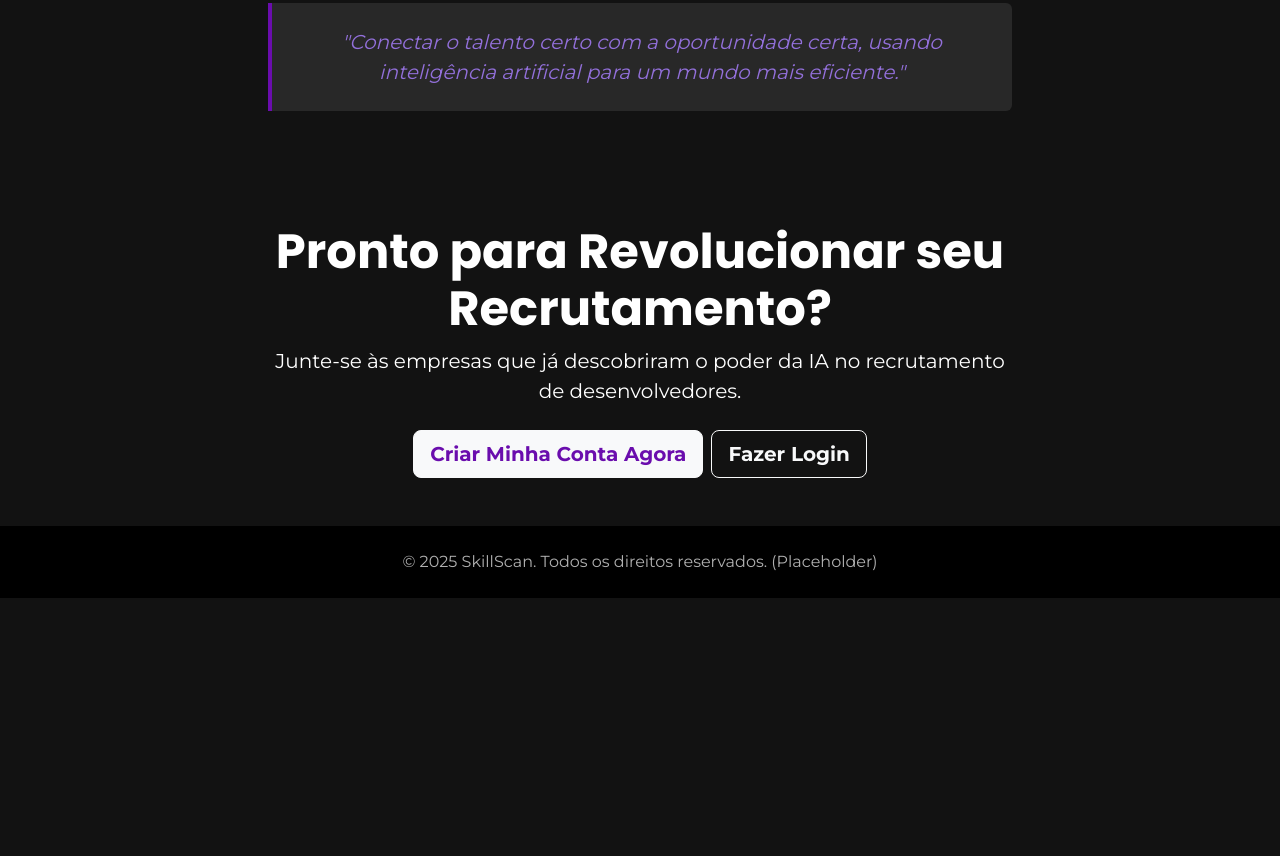
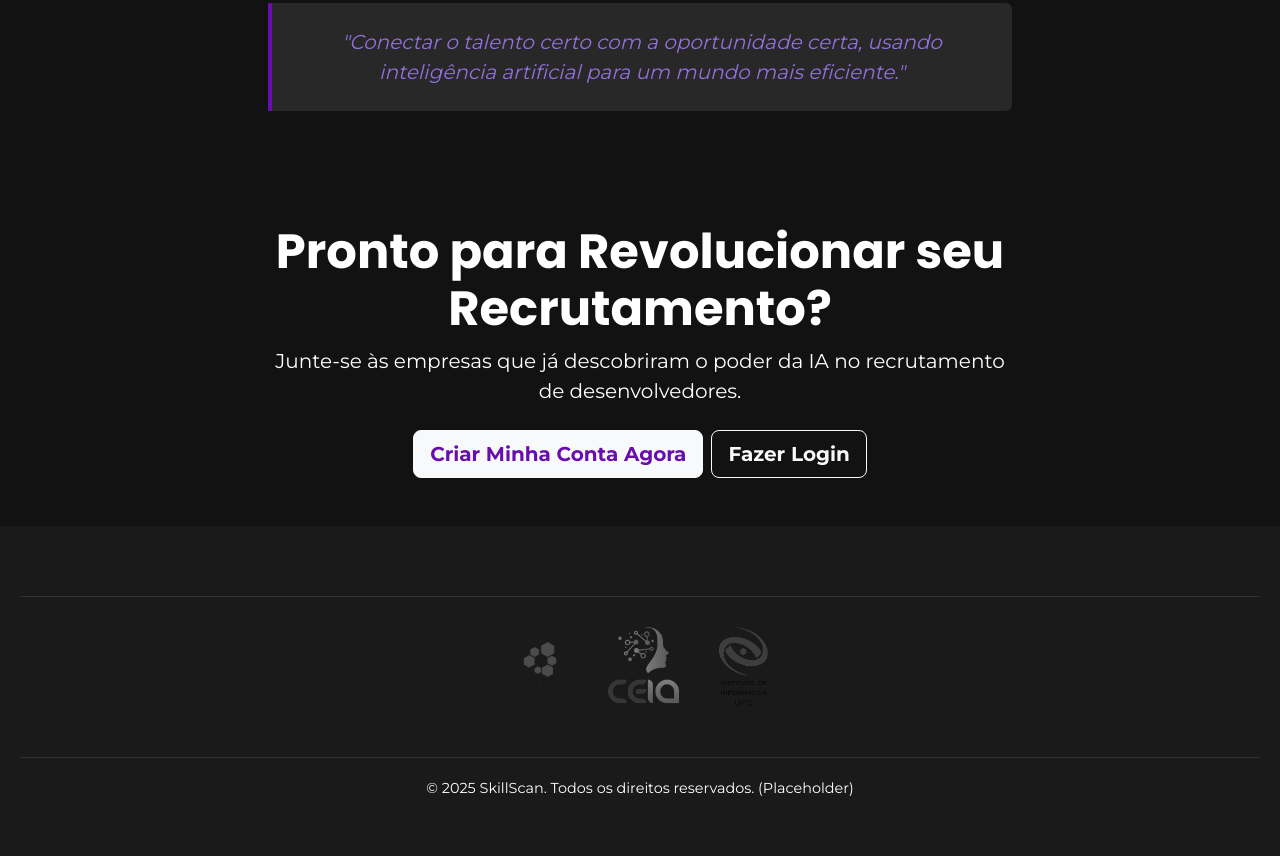
Before and after one commit to giovanasfaleiro/SkillScan-Apresenta-o, a plain HTML site: page index.html in a window 1280 px wide. Shown: the part 3191-4047 px from the top of the page. Before the commit the page ends 3789 px from the top, so only its background shows below. Drawn offline with nearby package versions, Linux system fonts and the light colour scheme.

Commit message:
adição de logos parceiras

```diff
--- a/css/style.css
+++ b/css/style.css
@@ -201,3 +201,67 @@ body {
         margin-left: auto;
     }
 }
+
+/* Footer specific styles (if not already defined) */
+.footer {
+    background-color: #1a1a1a; /* Adjust to your footer background color */
+    color: #fff;
+    padding: 40px 20px;
+    text-align: center;
+}
+
+/* Partner Logos Container */
+.partner-logos-container {
+    padding: 30px 0; /* Add some vertical padding */
+    border-top: 1px solid rgba(255, 255, 255, 0.1); /* Optional: a subtle separator */
+    margin-top: 30px; /* Space from the content above */
+}
+
+/* Partner Carousel - Using Flexbox for layout */
+.partner-carousel {
+    display: flex;
+    justify-content: center; /* Center the logos horizontally */
+    align-items: center;
+    gap: 40px; /* Space between logos */
+    flex-wrap: wrap; /* Allow logos to wrap to the next line on smaller screens */
+    max-width: 960px; /* Optional: Limit width to keep logos from spreading too wide */
+    margin: 0 auto; /* Center the carousel container itself */
+}
+
+.partner-carousel img {
+    max-height: 80px; /* Adjust based on your logo sizes */
+    width: auto; /* Maintain aspect ratio */
+    filter: grayscale(100%); /* Optional: Make logos grayscale */
+    opacity: 0.7; /* Optional: Reduce opacity */
+    transition: filter 0.3s ease, opacity 0.3s ease; /* Smooth transition for hover effects */
+}
+
+/* Optional: Hover effect for logos */
+.partner-carousel img:hover {
+    filter: grayscale(0%); /* Full color on hover */
+    opacity: 1; /* Full opacity on hover */
+}
+
+/* Footer Bottom (copyright) */
+.footer-bottom {
+    margin-top: 20px;
+    padding-top: 20px;
+    border-top: 1px solid rgba(255, 255, 255, 0.1);
+    font-size: 0.9em;
+}
+
+/* Media Queries for Responsiveness (adjust as needed) */
+@media (max-width: 768px) {
+    .partner-carousel {
+        gap: 20px; /* Reduce gap on smaller screens */
+    }
+    .partner-carousel img {
+        max-height: 60px; /* Smaller logos on mobile */
+    }
+}
+
+@media (max-width: 480px) {
+    .partner-carousel {
+        flex-direction: column; /* Stack logos vertically on very small screens */
+    }
+}
--- a/index.html
+++ b/index.html
@@ -235,9 +235,18 @@
 
     </main>
 
-    <footer class="py-4 bg-black">
-        <div class="container text-center">
-            <p class="mb-0 text-secondary">&copy; 2025 SkillScan. Todos os direitos reservados. (Placeholder)</p>
+
+    <footer class="footer">
+
+        <div class="partner-logos-container">
+            <div class="partner-carousel">
+                <img src="images/partners/logo1.png" alt="Partner Company 1">
+                <img src="images/partners/logo2.png" alt="Partner Company 2">
+                <img src="images/partners/logo3.png" alt="Partner Company 3">
+            </div>
+        </div>
+        <div class="footer-bottom">
+            <p>© 2025 SkillScan. Todos os direitos reservados. (Placeholder)</p>
         </div>
     </footer>
 
```
Also changed, not shown: images/partners/logo1.png (added), images/partners/logo2.png (added), images/partners/logo3.png (added).
